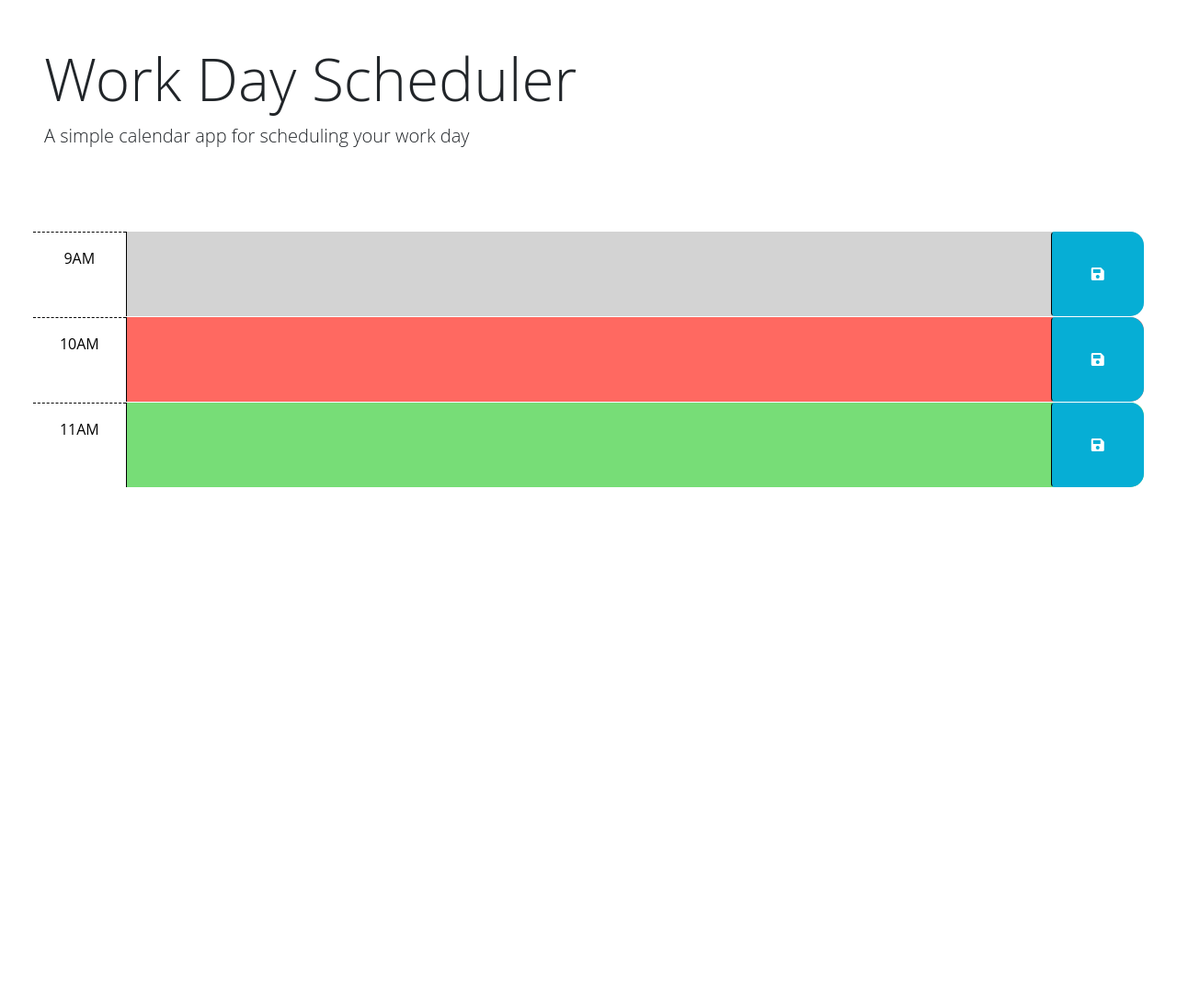
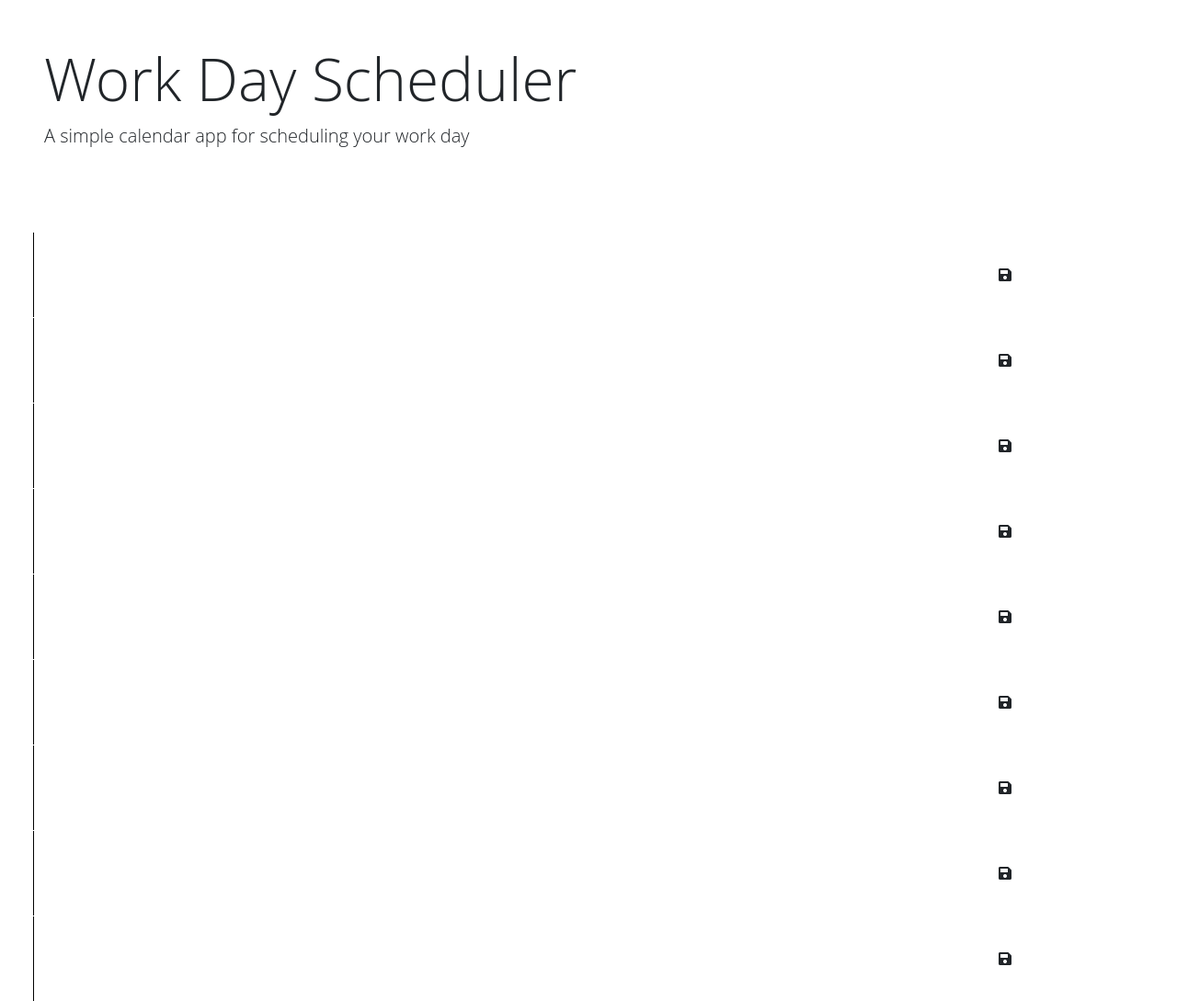
Before and after one commit to nigeldwatkins/SchedulerWorkDays, a plain HTML site: page index.html in a window 1280 px wide. Shown: the whole page at 92% size. Before the commit the page ends 800 px from the top, so only its background shows below. Drawn offline with nearby package versions, Linux system fonts and the light colour scheme; files that its build step writes are made by us from their sources.

Commit message:
added times

```diff
--- a/assets/css/style.css
+++ b/assets/css/style.css
@@ -1,3 +1,4 @@
+/* started code for css, nothing was needed to be done */
 body {
   font-family: 'Open Sans', sans-serif;
   font-size: 16px;
--- a/assets/javascript/script.js
+++ b/assets/javascript/script.js
@@ -1,4 +1,3 @@
-var javascript
 // Wrap all code that interacts with the DOM in a call to jQuery to ensure that
 // the code isn't run until the browser has finished rendering all the elements
 // in the html.
--- a/index.html
+++ b/index.html
@@ -30,50 +30,80 @@
       <p class="lead">A simple calendar app for scheduling your work day</p>
       <p id="currentDay" class="lead"></p>
     </header>
+    <!-- The times below is in a 24 hour format and not a 12 hour format -->
+    <!-- 13:30 in a 24 hour format is 1:30pm in a 12 hour format -->
+    <!-- The times for the work schedule is for a 8 hour shift, so from 0900-1700 in 24 hour format-->
+    <!-- Which is 9:00am-5:00pm in 12 hour format -->
     <div class="container-fluid px-5">
-      <!-- Use class for "past", "present", and "future" to apply styles to the
-        time-block divs accordingly. The javascript will need to do this by
-        adding/removing these classes on each div by comparing the hour in the
-        id to the current hour. The html provided below is meant to be an example
-        demonstrating how the css provided can be leveraged to create the
-        desired layout and colors. The html below should be removed or updated
-        in the finished product. Remember to delete this comment once the
-        code is implemented.
-        -->
-
-      <!-- Example of a past time block. The "past" class adds a gray background color. -->
-      <div id="hour-9" class="row time-block past">
-        <div class="col-2 col-md-1 hour text-center py-3">9AM</div>
-        <textarea class="col-8 col-md-10 description" rows="3"> </textarea>
-        <button class="btn saveBtn col-2 col-md-1" aria-label="save">
+    <div class="row"></div>
+    <!-- 09 = 9:00am -->
+    <div id="09" class="row time-block">
+        <textarea id='text-09' class="col-8 col-md-10 description" rows="3"></textarea>
+        <button class="btn saveBTN col-2 col-md-1" aria-label="save">
             <i class="fas fa-save" aria-hidden="true"></i>
         </button>
     </div>
-
-      <!-- Example of a present time block. The "present" class adds a red background color. -->
-      <div id="hour-10" class="row time-block present">
-        <div class="col-2 col-md-1 hour text-center py-3">10AM</div>
-        <textarea class="col-8 col-md-10 description" rows="3"> </textarea>
-        <button class="btn saveBtn col-2 col-md-1" aria-label="save">
+    <!-- 10 = 10:00am -->
+    <div id="10" class="row time-block">
+        <textarea id='text-10' class="col-8 col-md-10 description" rows="3"></textarea>
+        <button class="btn saveBTN col-2 col-md-1" aria-label="save">
             <i class="fas fa-save" aria-hidden="true"></i>
         </button>
     </div>
-
-      <!-- Example of a future time block. The "future" class adds a green background color. -->
-      <div id="hour-11" class="row time-block future">
-        <div class="col-2 col-md-1 hour text-center py-3">11AM</div>
-        <textarea class="col-8 col-md-10 description" rows="3"> </textarea>
-        <button class="btn saveBtn col-2 col-md-1" aria-label="save">
+    <!-- 11 = 11:00am -->
+    <div id="11" class="row time-block">
+        <textarea id='text-11' class="col-8 col-md-10 description" rows="3"></textarea>
+        <button class="btn saveBTN col-2 col-md-1" aria-label="save">
             <i class="fas fa-save" aria-hidden="true"></i>
         </button>
     </div>
+    <!-- 12 = 12:00am -->
+    <div id="12" class="row time-block">
+        <textarea id='text-10' class="col-8 col-md-10 description" rows="3"></textarea>
+        <button class="btn saveBTN col-2 col-md-1" aria-label="save">
+            <i class="fas fa-save" aria-hidden="true"></i>
+        </button>
     </div>
-
+    <!-- 13 = 1:00pm -->
+    <div id="13" class="row time-block">
+        <textarea id='text-13' class="col-8 col-md-10 description" rows="3"></textarea>
+        <button class="btn saveBTN col-2 col-md-1" aria-label="save">
+            <i class="fas fa-save" aria-hidden="true"></i>
+        </button>
+    </div>
+    <!-- 14 = 2:00pm -->
+    <div id="14" class="row time-block">
+        <textarea id='text-14' class="col-8 col-md-10 description" rows="3"></textarea>
+        <button class="btn saveBTN col-2 col-md-1" aria-label="save">
+            <i class="fas fa-save" aria-hidden="true"></i>
+        </button>
+    </div>
+    <!-- 15 = 3:00pm -->
+    <div id="15" class="row time-block">
+        <textarea id='text-15' class="col-8 col-md-10 description" rows="3"></textarea>
+        <button class="btn saveBTN col-2 col-md-1" aria-label="save">
+            <i class="fas fa-save" aria-hidden="true"></i>
+        </button>
+    </div>
+    <!-- 16 = 4:00pm -->
+    <div id="16" class="row time-block">
+        <textarea id='text-16' class="col-8 col-md-10 description" rows="3"></textarea>
+        <button class="btn saveBTN col-2 col-md-1" aria-label="save">
+            <i class="fas fa-save" aria-hidden="true"></i>
+        </button>
+    </div>
+    <!-- 17 = 5:00pm -->
+    <div id="17" class="row time-block">
+        <textarea id='text-17' class="col-8 col-md-10 description" rows="3"></textarea>
+        <button class="btn saveBTN col-2 col-md-1" aria-label="save">
+            <i class="fas fa-save" aria-hidden="true"></i>
+        </button>
+    </div>
     <script src="https://cdnjs.cloudflare.com/ajax/libs/jquery/3.2.1/jquery.min.js"></script>
     <script src="https://cdn.jsdelivr.net/npm/dayjs@1.11.3/dayjs.min.js"
     integrity="sha256-iu/zLUB+QgISXBLCW/mcDi/rnf4m4uEDO0wauy76x7U="
     crossorigin="anonymous"></script>
 
-    <script src="script.js"></script>
+    <script src="/assets/javascript/script.js"></script>
   </body>
 </html>
```
Also changed, not shown: 1 other file. Lines whose indentation alone changed are shown as unchanged.
